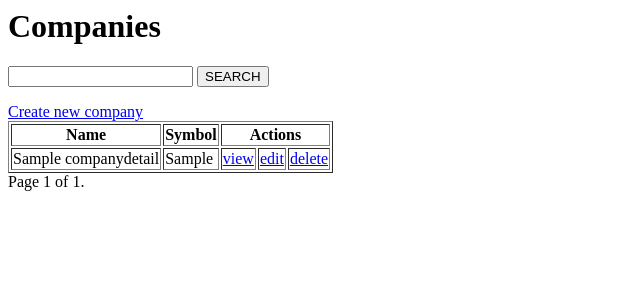
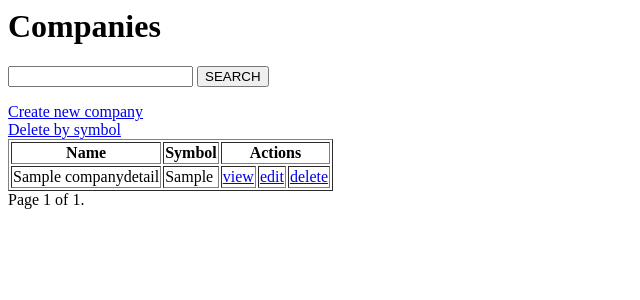
Before and after one commit to gabriele905/visma-homework, a Django app: page /company_details/ in a window 1280 px wide. Shown: the top 300 px of the page, without its empty margins (0-640 px from the left). Run offline with Django 4.2, Linux system fonts and the light colour scheme; tables that the repository leaves empty hold one stand-in row (values such as "Sample post").

Commit message:
Add button to delete company by symbol

```diff
--- a/backend/company_details/templates/company_details/companydetail_list.html
+++ b/backend/company_details/templates/company_details/companydetail_list.html
@@ -12,6 +12,8 @@
 </form>
 
 <a href="{% url "company_detail_new" %}">Create new company</a>
+<br>
+<a href="{% url "company_detail_delete_by_symbol" %}">Delete by symbol</a>
 
 <table border="1">
 <thead>
```
